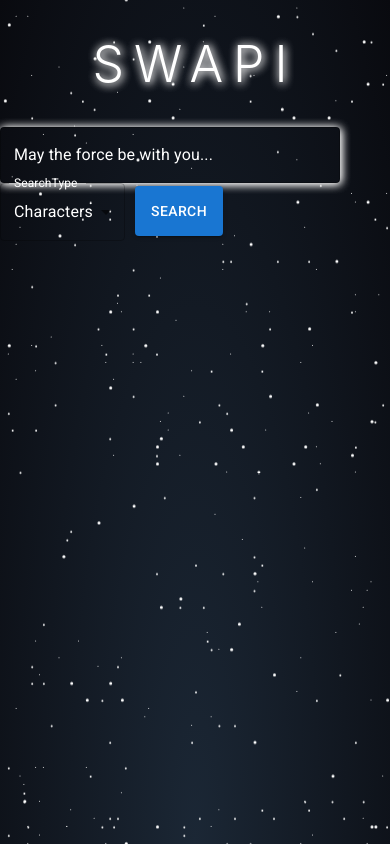
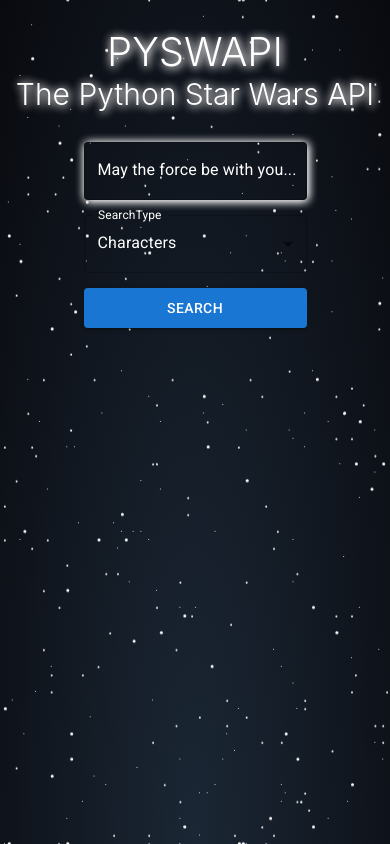
Before and after one commit to tyren-r/rotj-ui, a React (Vite) app: page / in a window 390 px wide. Built offline with nearby package versions, Linux system fonts and the light colour scheme.

Commit message:
merge in feature/responsiveness

```diff
--- a/src/components/pages/search-page/SearchPage.tsx
+++ b/src/components/pages/search-page/SearchPage.tsx
@@ -5,7 +5,8 @@
 const SearchPage = () => {
     return (
         <div id="page">
-            <h1 id="title">SWAPI</h1>
+            <h1 id="title">PYSWAPI</h1>
+            <p id="subtitle">The Python Star Wars API</p>
             <SearchBar />
             <SearchResultsTable />
         </div>
--- a/src/components/pages/search-page/search-page-styles.css
+++ b/src/components/pages/search-page/search-page-styles.css
@@ -5,3 +5,18 @@
   align-items: center;
   flex-direction: column;
 }
+
+#title {
+	color: #FFF;
+	font-weight: 300;
+	margin-bottom: 0px;
+	font-size: 40px;
+	text-shadow: 1px 1px 10px #fff, 1px 1px 10px #ccc;
+  }
+  #subtitle {
+	color: #FFF;
+	margin-top: 0px;
+	font-weight: 300;
+	font-size: 30px;
+	text-shadow: 1px 1px 10px #fff, 1px 1px 10px #ccc;
+  }
--- a/src/components/search/search-bar/SearchBar.tsx
+++ b/src/components/search/search-bar/SearchBar.tsx
@@ -12,7 +12,12 @@
     const { searchType, setSearchTerm, setSearchType, searchTheApi } =
         useSearchBarLogic();
     return (
-        <Box component="form" noValidate autoComplete="off">
+        <Box
+            component="form"
+            id="search-bar-container"
+            noValidate
+            autoComplete="off"
+        >
             <TextField
                 sx={{
                     input: { color: 'white' },
@@ -26,7 +31,7 @@
                 onChange={(e) => setSearchTerm(e.target.value)}
                 variant="outlined"
             />
-            <FormControl>
+            <FormControl id="form-control">
                 <InputLabel sx={{ color: 'white' }}>SearchType</InputLabel>
                 <Select
                     id="select"
--- a/src/components/search/search-bar/SearchBarStyles.css
+++ b/src/components/search/search-bar/SearchBarStyles.css
@@ -1,5 +1,34 @@
+
+
+/* mobile */
+@media screen and (max-width: 500px) {
+#search-bar-container{
+    justify-content: center;
+    flex-direction: column;
+    display:flex
+}
 #search-bar{
-    width:80vw;
+    width:50vw;
+    height:25px;
+    color:white;
+}
+#select{
+    height: 25px;
+    color: white;
+}
+#form-control{
+    margin-top: 15px;
+}
+
+#search-button{
+    height:40px;
+    margin-top: 15px;
+}
+}
+/* tablets, laptops, desktops */
+@media screen and (min-width: 501px) {
+#search-bar{
+    width:70vw;
     color:white;
 }
 #select{
@@ -12,3 +41,4 @@
     margin-left: 10px;
     margin-top: 3px;
 }
+}
--- a/src/components/search/search-results/search-results-styles.css
+++ b/src/components/search/search-results/search-results-styles.css
@@ -1,3 +1,8 @@
+.table-cell{
+    color: white;
+    padding: 0px !important;
+    width: 100px ;
+}
 #table-container{
     margin-top: 5vh;
     width:98vw;
@@ -11,6 +16,25 @@
     display:flex;
     border: 1px solid white;
 }
+/* mobile */
+@media screen and (max-width: 500px) {
+#result-entry-card{
+    display:block;
+}
+#result-entry-image{
+    justify-self: center;
+    margin-top: 15px;
+    height: 150px;
+    width:150px;
+    min-height:150px;
+    min-width:150px;
+    max-width:150px;
+    max-height:150px;
+    background-size:cover;
+}
+}
+/* tablets,laptops,desktops */
+@media screen and (min-width: 501px) {
 #result-entry-image{
     height: 300px;
     width:300px;
@@ -20,9 +44,4 @@
     max-height:300px;
     background-size:cover;
 }
-
-.table-cell{
-    color: white;
-    padding: 0px !important;
-    width: 100px ;
 }
--- a/src/index.scss
+++ b/src/index.scss
@@ -21,14 +21,6 @@
   height: 100% !important;
   width: 100%;
 }
-
-#title {
-	color: #FFF;
-	font-weight: 300;
-	font-size: 50px;
-	letter-spacing: 10px;
-	text-shadow: 1px 1px 10px #fff, 1px 1px 10px #ccc;
-  }
 
 /* Keyframes */
 @keyframes parallax {
```
